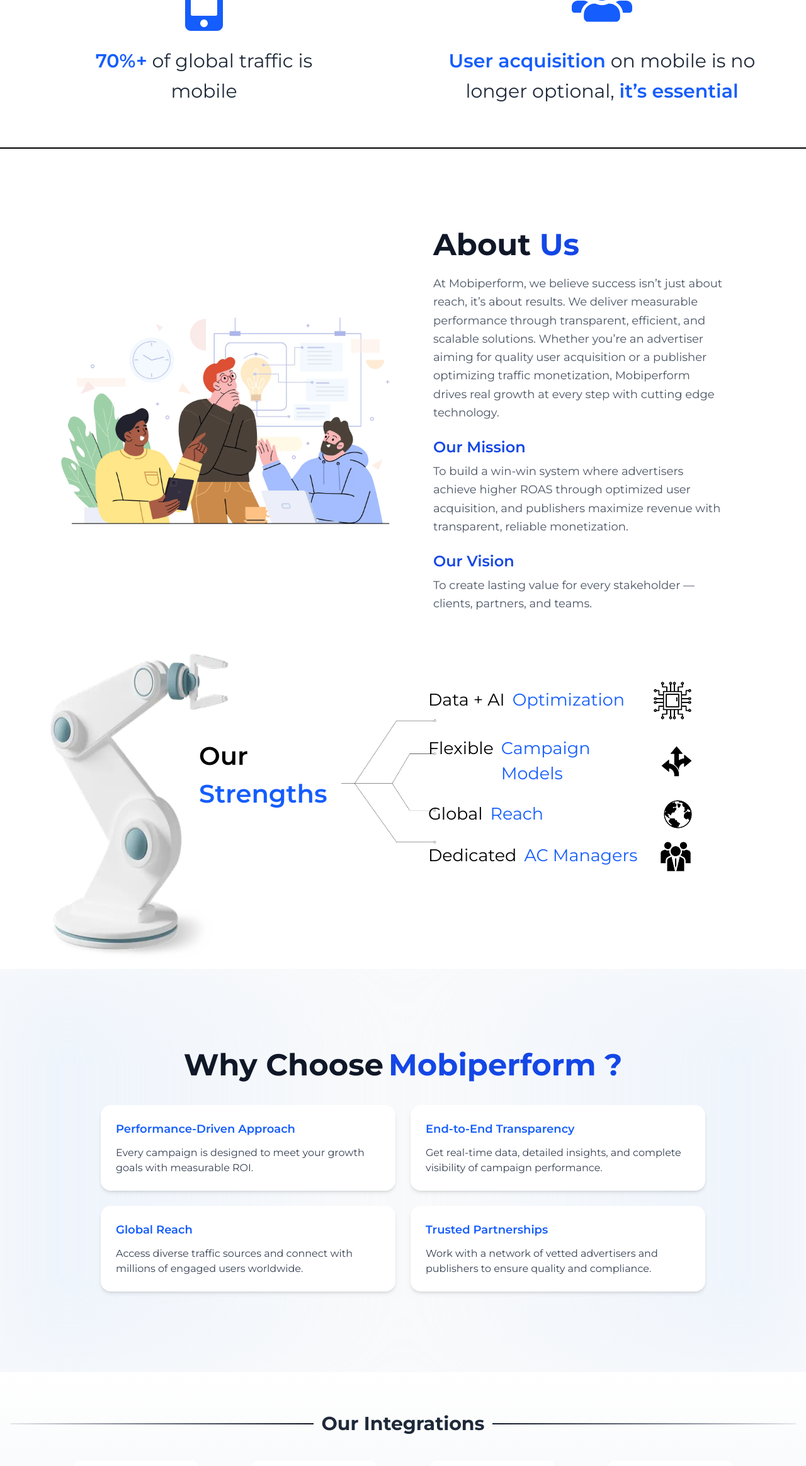
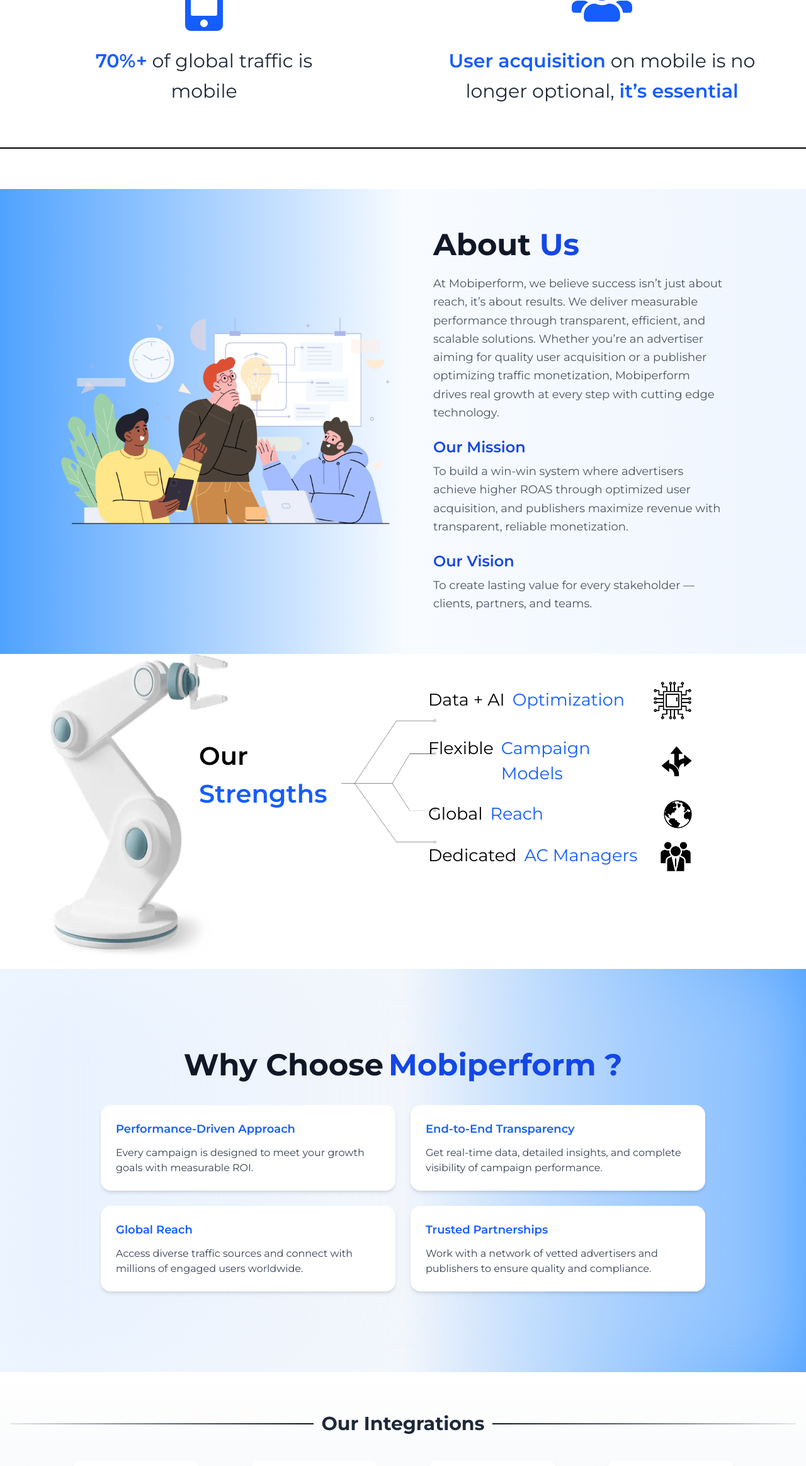
Before and after one commit to MVMGITHB/Mobiperform_Frontend, a Next.js app: page / in a window 1280 px wide. Shown: the part 1328-3655 px from the top of the page at 63% size. Built offline with nearby package versions, Linux system fonts and the light colour scheme.

Commit message:
all cods eupdate d

```diff
--- a/src/components/aboutSection/AboutUs.js
+++ b/src/components/aboutSection/AboutUs.js
@@ -15,7 +15,7 @@ export default function AboutUs() {
   };
 
   return (
-    <section className="flex flex-col md:flex-row items-center justify-between px-4 md:px-10 lg:px-20 py-16 bg-white overflow-hidden">
+    <section className="flex flex-col md:flex-row items-center justify-between px-4 md:px-10 lg:px-20 py-16 bg-white overflow-hidden bg-gradient-to-r from-blue-400 via-blue-100/20 to-blue-50">
       {/* Left Image */}
       <motion.div
         initial={{ opacity: 0, x: -60 }}
--- a/src/components/whyus/WhyUs.jsx
+++ b/src/components/whyus/WhyUs.jsx
@@ -39,7 +39,7 @@ export default function WhyUs() {
   const title = "Why Choose Mobiperform?".split(" ");
 
   return (
-    <section className="relative bg-gray-50 text-gray-800 py-16 sm:py-24 lg:py-32 overflow-hidden">
+    <section className="relative bg-gray-50 text-gray-800 py-16 sm:py-24 lg:py-32 overflow-hidden bg-gradient-to-l from-blue-400 via-blue-100/20 to-blue-50">
       {/* Animated background gradient glow */}
       <motion.div
         className="absolute inset-0 bg-gradient-to-r from-blue-100 via-transparent to-blue-100 opacity-40 blur-3xl"
```
